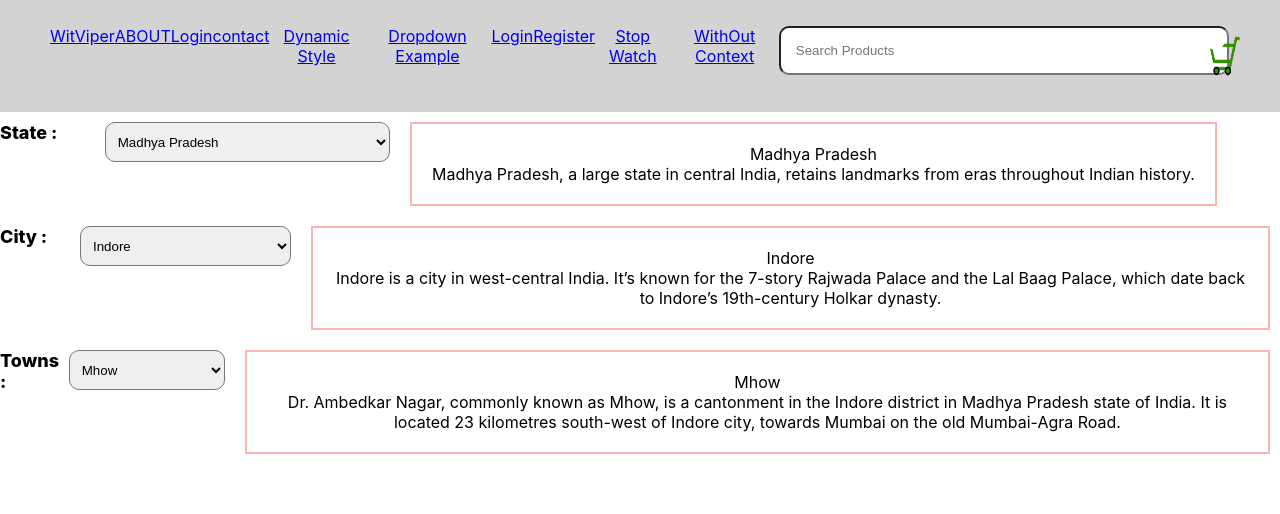
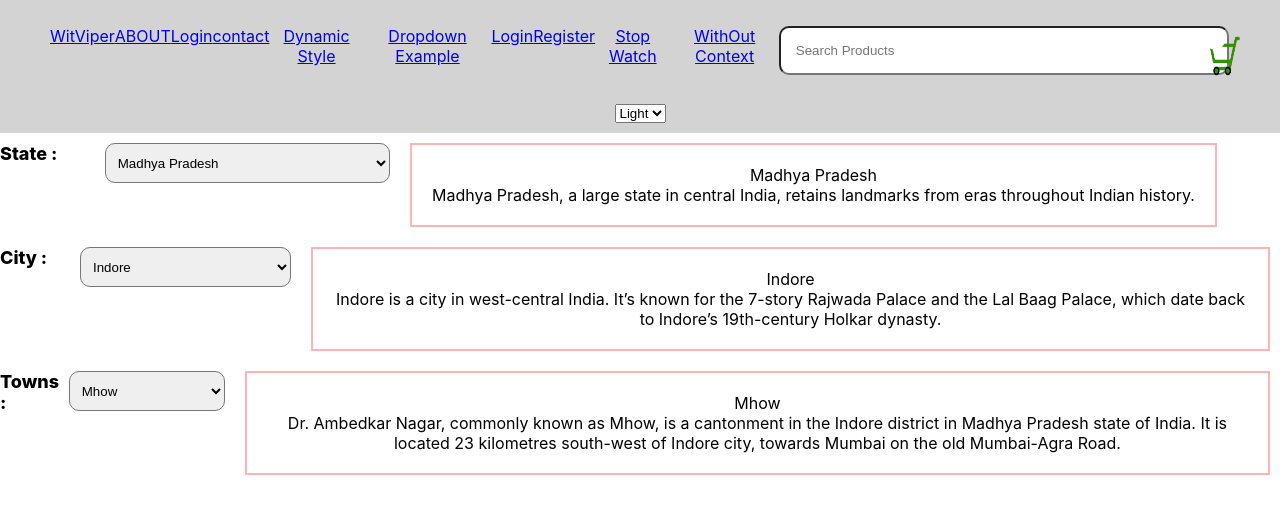
Before and after one commit to vishallovecode/learn-react-with-project, a React (Create React App) app: page /filter in a window 1280 px wide. Shown: the top 514 px of the page. Built offline with nearby package versions, Linux system fonts and the light colour scheme.

Commit message:
theme changes context

```diff
--- a/src/App.jsx
+++ b/src/App.jsx
@@ -16,7 +16,7 @@ import Login from  './Form/Login'
 import ErrorBoundary from './ErrorBoundary/ErrorBoundary';
 import TimerContainer from './component/timer';
 import Parent from './context/exampleWithoutContext';
-import { createContext } from 'react';
+
 import { AppContextProvider } from './context/context';
 // top level
 // you want to make global css than import css file here
--- a/src/Header.jsx
+++ b/src/Header.jsx
@@ -1,10 +1,17 @@
 
+import { useContext } from 'react';
 import { Link } from 'react-router-dom';
 import LInput from './component/input/input';
+import { AppContext } from './context/context';
 import './header.css'
  const Header = (props) => {
   const {cartCount , searchProduct} = props;
-  return (
+  const {setTheme} = useContext(AppContext)
+
+  const themeHandler = (e) => {
+    setTheme(e.target.value)
+  }
+   return (
     <div className='header-cont'>
     <header>
       <ul className="header-items">
@@ -25,6 +32,12 @@ import './header.css'
         <div className='count'>{cartCount?.data?.value}</div>
         </li>
       </ul>
+   <select onChange={themeHandler}>
+   <option value = {'white'}>Light</option>
+    <option value = {'black'}>Dark</option>
+    <option value = {'red'}>Red</option>
+    <option value = "gray">Gray</option>
+   </select>
     </header>
     </div>
   );
--- a/src/component/dropdown/dropdown.jsx
+++ b/src/component/dropdown/dropdown.jsx
@@ -1,8 +1,11 @@
+import { useContext } from 'react';
+import { AppContext } from '../../context/context';
 import './dropdown.css'
 const DropDown = (props) => {
 const {title = "City" , data , dropdownHandler} = props;
+
   return (
-    <div className="drop-con flex">
+    <div className="drop-con flex" >
         <div className='title'>{title} :</div>
       <select className="select-cont" onChange={dropdownHandler} placeholder ='select '>
       {
--- a/src/context/context.jsx
+++ b/src/context/context.jsx
@@ -4,10 +4,17 @@ export const AppContext = createContext();
 export const AppContextProvider = (props)=> {
     const [userInfo , setUserInfo] = useState();
 
-   const value = {userInfo , setUserInfo} ;
+
+    const [theme , setTheme] =  useState('white');
+
+    const value = {userInfo , setUserInfo , theme , setTheme} ;
 return  (
     <AppContext.Provider value = {value}>
         {props.children}
     </AppContext.Provider>
 )
 }
+
+
+// create one more state and the state setter and access that inside the
+// theme setter
--- a/src/filter.jsx
+++ b/src/filter.jsx
@@ -1,6 +1,7 @@
-import { useEffect, useState } from "react";
+import { useContext, useEffect, useState } from "react";
 import { dropdownList } from "./component/dropdown/constant";
 import DropDown from "./component/dropdown/dropdown"
+import { AppContext } from "./context/context";
 import InfoCard from "./infoCard";
 
 const Filter = ()=> {
@@ -101,10 +102,10 @@ const manipulateData = (data) => {
     return updateData;
 }
 
-
+const {theme} = useContext(AppContext)
 
     return (
-        <div className="flex flex-column">
+        <div className="flex flex-column" style={{background: theme}}>
             <div className="flex">
             <DropDown data= {stateList} title = {"State"} dropdownHandler = {stateHandler} />
             <InfoCard name = {selectedState.name}  description  = {selectedState.description}/>
```
